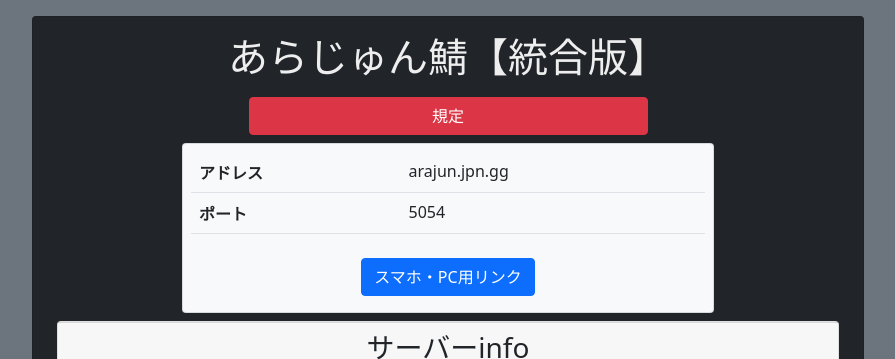
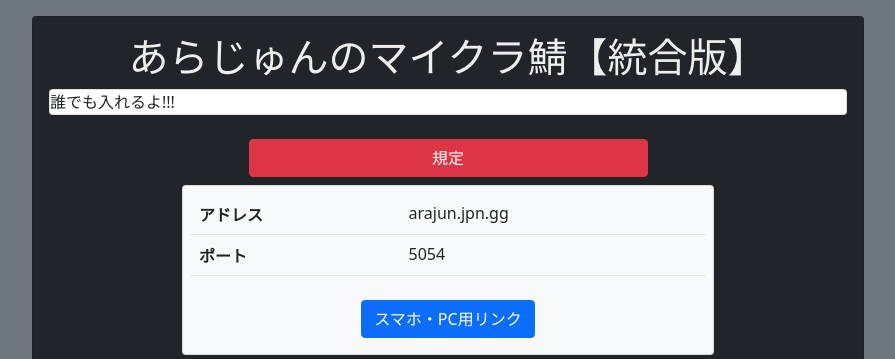
Before and after one commit to arara0904/mc, a plain HTML site: page index.html in a window 1280 px wide. Shown: the top 359 px of the page, without its empty margins (192-1087 px from the left). Drawn offline with nearby package versions, Linux system fonts and the light colour scheme.

Commit message:
Update index.html

```diff
--- a/index.html
+++ b/index.html
@@ -12,7 +12,10 @@
 </head>
 <body class="p-3 bg-secondary">
     <div class="offset-md-2 col-md-8 card p-3 align-self-center bg-dark ">
-        <p class="h1 text-center " style="color:#eee;">あらじゅん鯖【統合版】</p>
+        <p class="h1 text-center " style="color:#eee;">あらじゅんのマイクラ鯖【統合版】</p>
+        <p class="card">
+            誰でも入れるよ!!!
+        </p>
         <a href="https://memo.onl.jp/?WRca8g1cri" class="btn btn-danger w-50 align-self-center m-2 ">規定</a>
         <div class="card bg-light col-8 align-self-center p-2">
             <table class="table table-responsive align-self-center">
```
